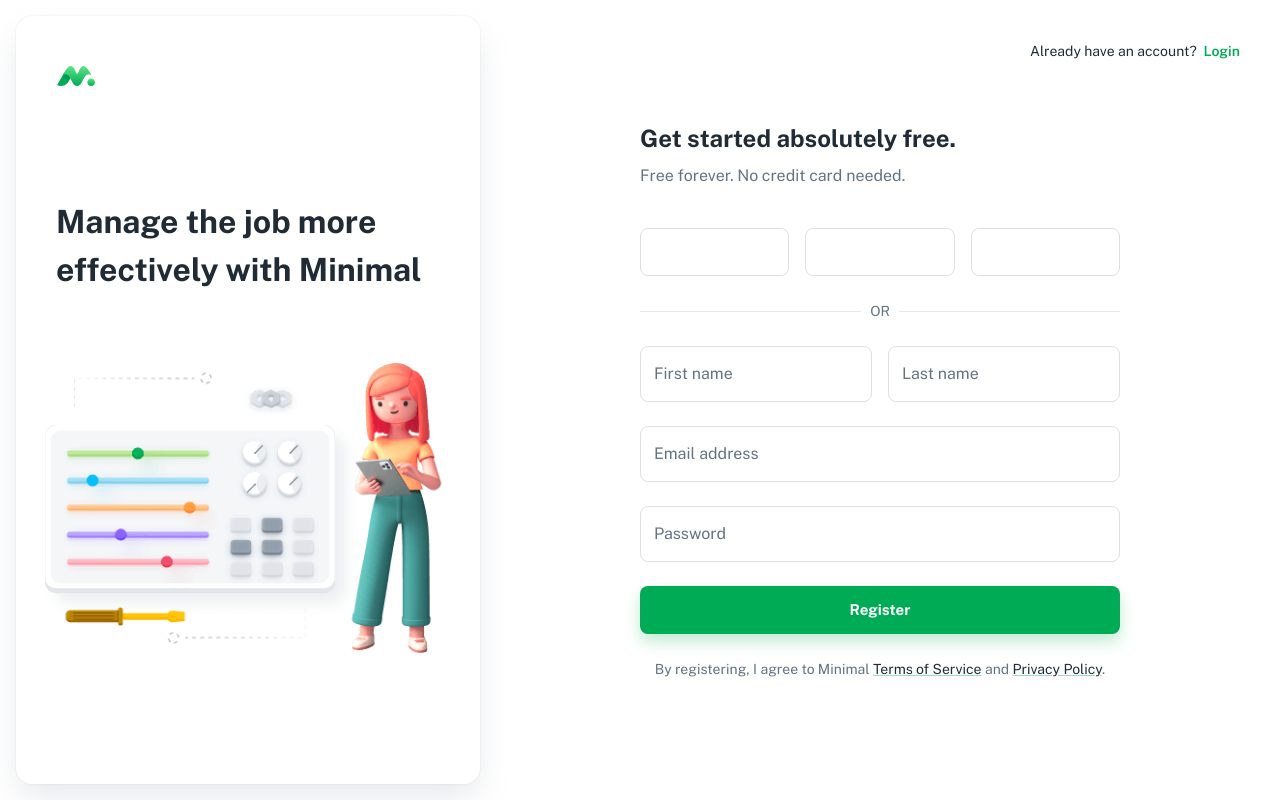
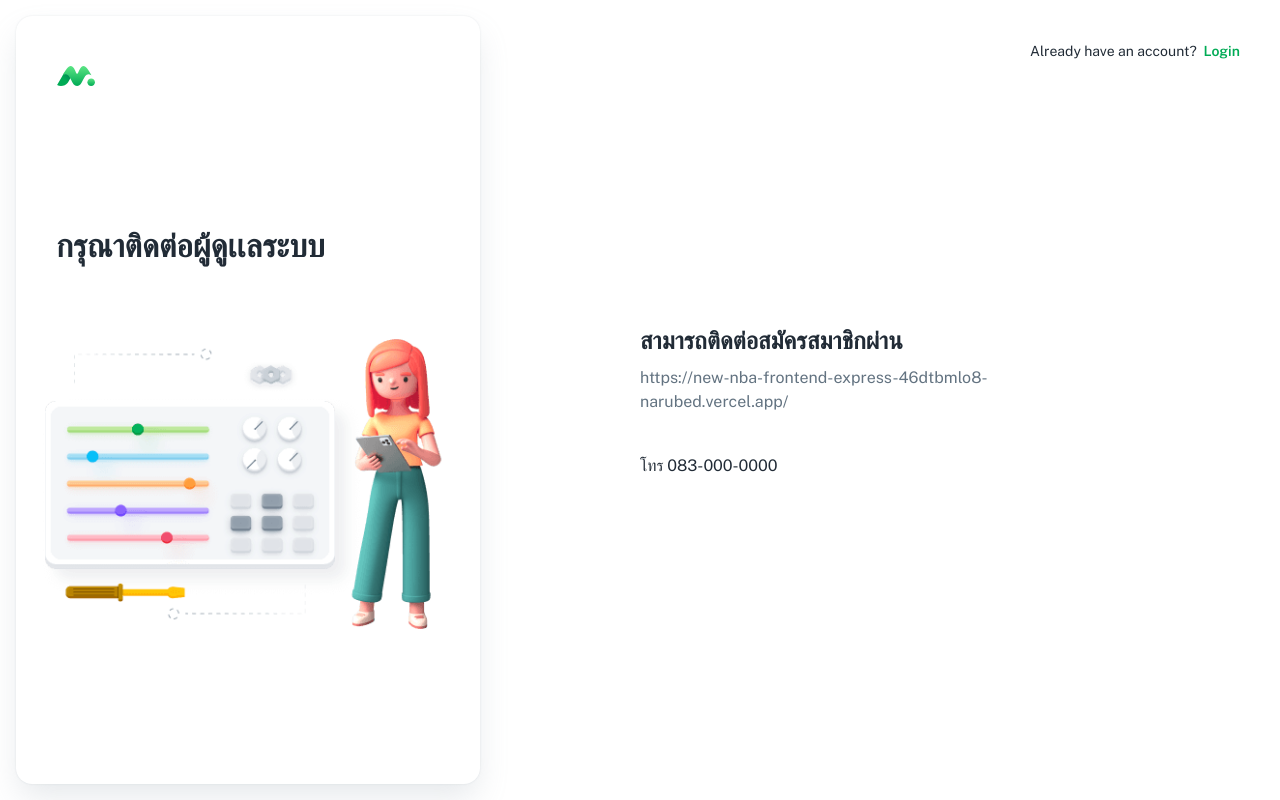
Before and after one commit to Narubed/FoodExpress-Frontend, a React (Create React App) app: page /register in a window 1280 px wide. Built offline with nearby package versions, Linux system fonts and the light colour scheme; a web font is replaced by a local one.

Commit message:
login and register
login and register

```diff
--- a/src/components/authentication/AuthSocial.js
+++ b/src/components/authentication/AuthSocial.js
@@ -10,7 +10,7 @@ import { Stack, Button, Divider, Typography } from '@mui/material';
 export default function AuthSocial() {
   return (
     <>
-      <Stack direction="row" spacing={2}>
+      {/* <Stack direction="row" spacing={2}>
         <Button fullWidth size="large" color="inherit" variant="outlined">
           <Icon icon={googleFill} color="#DF3E30" height={24} />
         </Button>
@@ -22,13 +22,13 @@ export default function AuthSocial() {
         <Button fullWidth size="large" color="inherit" variant="outlined">
           <Icon icon={twitterFill} color="#1C9CEA" height={24} />
         </Button>
-      </Stack>
+      </Stack> */}
 
-      <Divider sx={{ my: 3 }}>
-        <Typography variant="body2" sx={{ color: 'text.secondary' }}>
+      {/* <Divider sx={{ my: 3 }}> */}
+      {/* <Typography variant="body2" sx={{ color: 'text.secondary' }}>
           OR
-        </Typography>
-      </Divider>
+        </Typography> */}
+      {/* </Divider> */}
     </>
   );
 }
--- a/src/components/authentication/login/LoginForm.js
+++ b/src/components/authentication/login/LoginForm.js
@@ -5,6 +5,7 @@ import { useFormik, Form, FormikProvider } from 'formik';
 import { Icon } from '@iconify/react';
 import eyeFill from '@iconify/icons-eva/eye-fill';
 import eyeOffFill from '@iconify/icons-eva/eye-off-fill';
+import swal from 'sweetalert';
 // material
 import {
   Link,
@@ -18,28 +19,87 @@ import {
 import { LoadingButton } from '@mui/lab';
 
 // ----------------------------------------------------------------------
-
+async function loginUser(credentials) {
+  return fetch('http://localhost:8000/login', {
+    method: 'POST',
+    headers: {
+      'Content-Type': 'application/json'
+    },
+    body: JSON.stringify(credentials)
+  }).then((data) => data.json());
+}
+async function loginRider(credentials) {
+  return fetch('http://localhost:8000/loginRider', {
+    method: 'POST',
+    headers: {
+      'Content-Type': 'application/json'
+    },
+    body: JSON.stringify(credentials)
+  }).then((data) => data.json());
+}
 export default function LoginForm() {
   const navigate = useNavigate();
   const [showPassword, setShowPassword] = useState(false);
 
   const LoginSchema = Yup.object().shape({
-    email: Yup.string().email('Email must be a valid email address').required('Email is required'),
+    username: Yup.string().required('id is reqired'),
     password: Yup.string().required('Password is required')
   });
-
+  const handleSubmits = async (e) => {
+    const setUserNames = e.username;
+    const setPasswords = e.password;
+    console.log(setUserNames);
+    let response = await loginUser({
+      setUserNames,
+      setPasswords
+    });
+    if ('accessToken' in response) {
+      swal('Success', response.message, 'success', {
+        buttons: false,
+        timer: 2000
+      }).then((value) => {
+        sessionStorage.setItem('accessToken', response.accessToken);
+        sessionStorage.setItem('user', response.data.userId);
+        sessionStorage.setItem('role', response.data.role);
+        sessionStorage.setItem('level', response.data.level);
+        // navigate('/dashboard', { replace: true });
+        window.location.href = '/';
+      });
+    } else {
+      response = await loginRider({
+        setUserNames,
+        setPasswords
+      });
+      if ('accessToken' in response) {
+        swal('Success', response.message, 'success', {
+          buttons: false,
+          timer: 2000
+        }).then((value) => {
+          sessionStorage.setItem('accessToken', response.accessToken);
+          sessionStorage.setItem('user', response.data.rider_id);
+          sessionStorage.setItem('role', 'Rider');
+          sessionStorage.setItem('level', 'Rider');
+          // navigate('/dashboard', { replace: true });
+          window.location.href = '/';
+        });
+      } else {
+        swal('ไม่สามารถเช้าสู่ระบบได้', 'ID หรือ Password ผิดพลาด', 'error');
+      }
+    }
+  };
   const formik = useFormik({
     initialValues: {
-      email: '',
+      username: '',
       password: '',
       remember: true
     },
     validationSchema: LoginSchema,
-    onSubmit: () => {
-      navigate('/dashboard', { replace: true });
-    }
+    onSubmit: (e) => handleSubmits(e)
+    //  {
+    //   navigate('/dashboard', { replace: true });
+    // }
   });
-
+  console.log(formik);
   const { errors, touched, values, isSubmitting, handleSubmit, getFieldProps } = formik;
 
   const handleShowPassword = () => {
@@ -53,11 +113,11 @@ export default function LoginForm() {
           <TextField
             fullWidth
             autoComplete="username"
-            type="email"
-            label="Email address"
-            {...getFieldProps('email')}
-            error={Boolean(touched.email && errors.email)}
-            helperText={touched.email && errors.email}
+            type="text"
+            label="รหัสบัตรประจำตัวประชาชน"
+            {...getFieldProps('username')}
+            error={Boolean(touched.username && errors.username)}
+            helperText={touched.username && errors.username}
           />
 
           <TextField
--- a/src/components/authentication/register/RegisterForm.js
+++ b/src/components/authentication/register/RegisterForm.js
@@ -41,67 +41,68 @@ export default function RegisterForm() {
   const { errors, touched, handleSubmit, isSubmitting, getFieldProps } = formik;
 
   return (
-    <FormikProvider value={formik}>
-      <Form autoComplete="off" noValidate onSubmit={handleSubmit}>
-        <Stack spacing={3}>
-          <Stack direction={{ xs: 'column', sm: 'row' }} spacing={2}>
-            <TextField
-              fullWidth
-              label="First name"
-              {...getFieldProps('firstName')}
-              error={Boolean(touched.firstName && errors.firstName)}
-              helperText={touched.firstName && errors.firstName}
-            />
+    // <FormikProvider value={formik}>
+    //   <Form autoComplete="off" noValidate onSubmit={handleSubmit}>
+    //     <Stack spacing={3}>
+    //       <Stack direction={{ xs: 'column', sm: 'row' }} spacing={2}>
+    //         <TextField
+    //           fullWidth
+    //           label="First name"
+    //           {...getFieldProps('firstName')}
+    //           error={Boolean(touched.firstName && errors.firstName)}
+    //           helperText={touched.firstName && errors.firstName}
+    //         />
 
-            <TextField
-              fullWidth
-              label="Last name"
-              {...getFieldProps('lastName')}
-              error={Boolean(touched.lastName && errors.lastName)}
-              helperText={touched.lastName && errors.lastName}
-            />
-          </Stack>
+    //         <TextField
+    //           fullWidth
+    //           label="Last name"
+    //           {...getFieldProps('lastName')}
+    //           error={Boolean(touched.lastName && errors.lastName)}
+    //           helperText={touched.lastName && errors.lastName}
+    //         />
+    //       </Stack>
 
-          <TextField
-            fullWidth
-            autoComplete="username"
-            type="email"
-            label="Email address"
-            {...getFieldProps('email')}
-            error={Boolean(touched.email && errors.email)}
-            helperText={touched.email && errors.email}
-          />
+    //       <TextField
+    //         fullWidth
+    //         autoComplete="username"
+    //         type="email"
+    //         label="Email address"
+    //         {...getFieldProps('email')}
+    //         error={Boolean(touched.email && errors.email)}
+    //         helperText={touched.email && errors.email}
+    //       />
 
-          <TextField
-            fullWidth
-            autoComplete="current-password"
-            type={showPassword ? 'text' : 'password'}
-            label="Password"
-            {...getFieldProps('password')}
-            InputProps={{
-              endAdornment: (
-                <InputAdornment position="end">
-                  <IconButton edge="end" onClick={() => setShowPassword((prev) => !prev)}>
-                    <Icon icon={showPassword ? eyeFill : eyeOffFill} />
-                  </IconButton>
-                </InputAdornment>
-              )
-            }}
-            error={Boolean(touched.password && errors.password)}
-            helperText={touched.password && errors.password}
-          />
+    //       <TextField
+    //         fullWidth
+    //         autoComplete="current-password"
+    //         type={showPassword ? 'text' : 'password'}
+    //         label="Password"
+    //         {...getFieldProps('password')}
+    //         InputProps={{
+    //           endAdornment: (
+    //             <InputAdornment position="end">
+    //               <IconButton edge="end" onClick={() => setShowPassword((prev) => !prev)}>
+    //                 <Icon icon={showPassword ? eyeFill : eyeOffFill} />
+    //               </IconButton>
+    //             </InputAdornment>
+    //           )
+    //         }}
+    //         error={Boolean(touched.password && errors.password)}
+    //         helperText={touched.password && errors.password}
+    //       />
 
-          <LoadingButton
-            fullWidth
-            size="large"
-            type="submit"
-            variant="contained"
-            loading={isSubmitting}
-          >
-            Register
-          </LoadingButton>
-        </Stack>
-      </Form>
-    </FormikProvider>
+    //       <LoadingButton
+    //         fullWidth
+    //         size="large"
+    //         type="submit"
+    //         variant="contained"
+    //         loading={isSubmitting}
+    //       >
+    //         Register
+    //       </LoadingButton>
+    //     </Stack>
+    //   </Form>
+    // </FormikProvider>
+    'โทร 083-000-0000'
   );
 }
--- a/src/pages/Login.js
+++ b/src/pages/Login.js
@@ -62,11 +62,11 @@ export default function Login() {
         <ContentStyle>
           <Stack sx={{ mb: 5 }}>
             <Typography variant="h4" gutterBottom>
-              Sign in to Minimal
+              Sign in to NBA Food Express
             </Typography>
             <Typography sx={{ color: 'text.secondary' }}>Enter your details below.</Typography>
           </Stack>
-          <AuthSocial />
+          {/* <AuthSocial /> */}
 
           <LoginForm />
 
--- a/src/pages/Register.js
+++ b/src/pages/Register.js
@@ -52,7 +52,7 @@ export default function Register() {
       <MHidden width="mdDown">
         <SectionStyle>
           <Typography variant="h3" sx={{ px: 5, mt: 10, mb: 5 }}>
-            Manage the job more effectively with Minimal
+            กรุณาติดต่อผู้ดูเเลระบบ
           </Typography>
           <img alt="register" src="/static/illustrations/illustration_register.png" />
         </SectionStyle>
@@ -62,10 +62,10 @@ export default function Register() {
         <ContentStyle>
           <Box sx={{ mb: 5 }}>
             <Typography variant="h4" gutterBottom>
-              Get started absolutely free.
+              สามารถติดต่อสมัครสมาชิกผ่าน
             </Typography>
             <Typography sx={{ color: 'text.secondary' }}>
-              Free forever. No credit card needed.
+              https://new-nba-frontend-express-46dtbmlo8-narubed.vercel.app/
             </Typography>
           </Box>
 
@@ -73,7 +73,7 @@ export default function Register() {
 
           <RegisterForm />
 
-          <Typography variant="body2" align="center" sx={{ color: 'text.secondary', mt: 3 }}>
+          {/* <Typography variant="body2" align="center" sx={{ color: 'text.secondary', mt: 3 }}>
             By registering, I agree to Minimal&nbsp;
             <Link underline="always" sx={{ color: 'text.primary' }}>
               Terms of Service
@@ -83,7 +83,7 @@ export default function Register() {
               Privacy Policy
             </Link>
             .
-          </Typography>
+          </Typography> */}
 
           <MHidden width="smUp">
             <Typography variant="subtitle2" sx={{ mt: 3, textAlign: 'center' }}>
```
Also changed, not shown: src/App.js (+17 -4 lines), src/layouts/dashboard/DashboardSidebar.js (+4 -4 lines), src/routers_admin.js (added, +42 -0 lines), src/routes_no_accessToken.js (added, +31 -0 lines).
